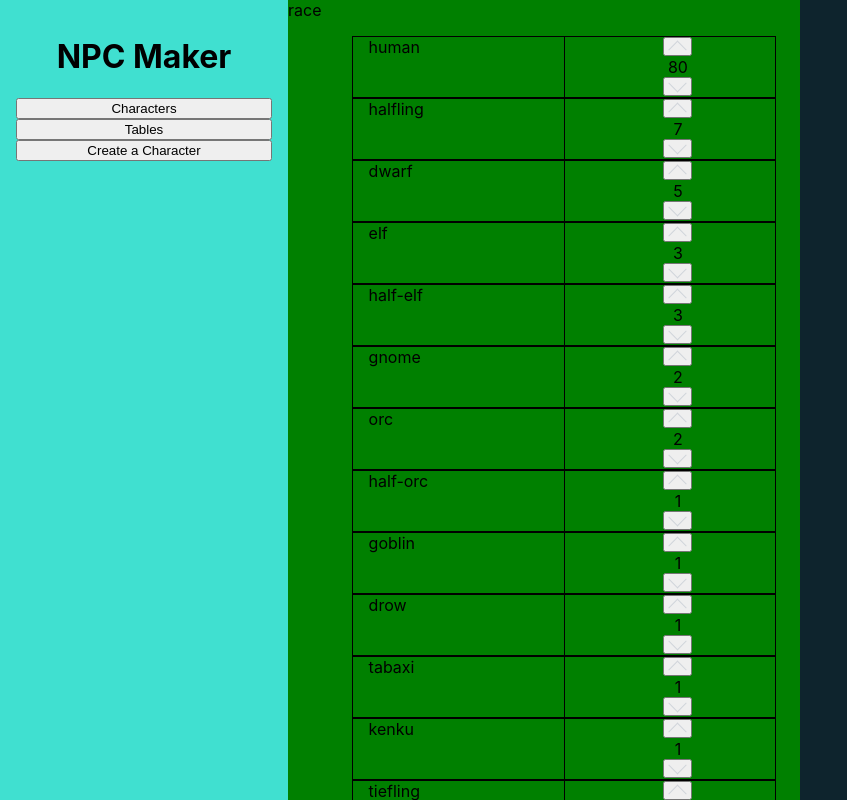
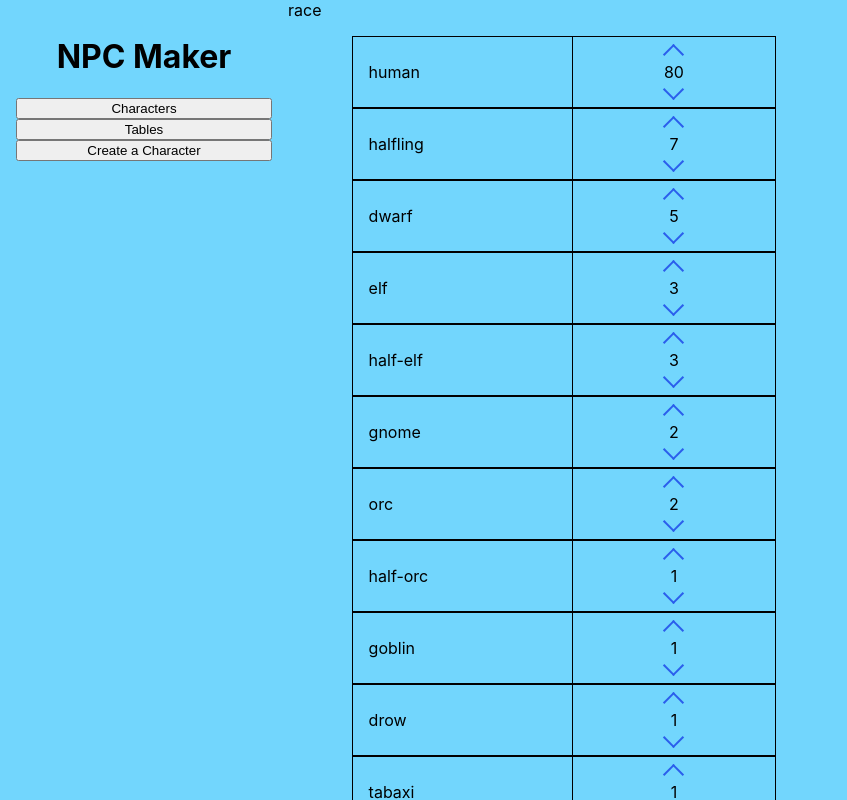
Before and after one commit to ClaySamuelC/NPC-Maker, a React app: page / in a window 1280 px wide. Shown: the top 800 px of the page, without its empty margins (0-847 px from the left). Built offline with nearby package versions, Linux system fonts and the light colour scheme.

Commit message:
Add various styles.

```diff
--- a/src/components/App.css
+++ b/src/components/App.css
@@ -1,7 +1,7 @@
 .app {
   height: 100%;
   display: flex;
-  background-color: #0e242d;
+  background-color: #72d6fd;
 }
 
 .characterSheet {
--- a/src/components/Banner/Banner.css
+++ b/src/components/Banner/Banner.css
@@ -1,5 +1,4 @@
 .banner {
-  background-color: turquoise;
   padding: 1em;
   width: 20%;
 }
--- a/src/components/Table/Table.css
+++ b/src/components/Table/Table.css
@@ -1,10 +1,12 @@
 .table {
-  background-color: green;
   width: 40%;
 }
 
+.tableContainer {
+  display: flex column;
+}
+
 .tableRow {
-  text-align: center;
   border: 1px solid black;
   list-style-type: none;
   margin-right: 5%;
@@ -20,4 +22,6 @@
   padding-left: 1em;
   flex: 1 1 0%;
   border-right: 1px solid black;
+  display: flex;
+  align-items: center;
 }
--- a/src/components/Table/Table.jsx
+++ b/src/components/Table/Table.jsx
@@ -21,6 +21,7 @@ const Table = ({ table }) => {
         {table.values.map((el, i) => {return (
           <li className="tableRow" key={i}>
             <div className="tableItemName">{el.name}</div>
+
             <Weight row={rows[i]} setWeight={handleUpdateRows}/>
           </li>
         )})}
--- a/src/components/Weight/Weight.css
+++ b/src/components/Weight/Weight.css
@@ -1,24 +1,31 @@
 .weightContainer {
-  text-align: center;
   padding-left: 1em;
   flex: 1 1 0%;
+  display: flex;
+  flex-flow: column;
+  align-items: center;
+  padding: 10px 0px 10px 0px;
 }
 
 .arrowButton {
-  background-color: transparent;
+  box-sizing: border-box;
+  height: 15px;
+  width: 15px;
+  border-style: solid;
+  border-color: rgb(43, 94, 236);
+  border-width: 0px 2px 2px 0px;
+  transition: border-width 150ms ease-in-out;
+}
 
-  height: 12px;
-  width: 12px;
+.arrowButton:hover {
+  border-bottom-width: 4px;
+  border-right-width: 4px;
 }
 
 .arrowButtonUp {
-  border-left: 1px solid #d1d5db;
-  border-top: 1px solid #d1d5db;
-  transform: translateY(25%) rotate(45deg);
+  transform: rotate(-135deg);
 }
 
 .arrowButtonDown {
-  border-bottom: 1px solid #d1d5db;
-  border-right: 1px solid #d1d5db;
-  transform: translateY(-25%) rotate(45deg);
+  transform: rotate(45deg);
 }
--- a/src/components/Weight/Weight.jsx
+++ b/src/components/Weight/Weight.jsx
@@ -13,15 +13,11 @@ const Weight = ({row, setWeight}) => {
 
   return (
     <div className="weightContainer">
-      <button className="arrowButtons" onClick={() => changeWeight(1)}>
-        <div className="arrowButton arrowButtonUp" />
-      </button>
+      <div className="arrowButton arrowButtonUp" onClick={() => changeWeight(1)}/>
 
       <div className="weightValue">{row.weight}</div>
 
-      <button className="arrowButtons" onClick={() => changeWeight(-1)}>
-        <div className="arrowButton arrowButtonDown" />
-      </button>
+      <div className="arrowButton arrowButtonDown" onClick={() => changeWeight(-1)} />
     </div>
   )
 }
```
